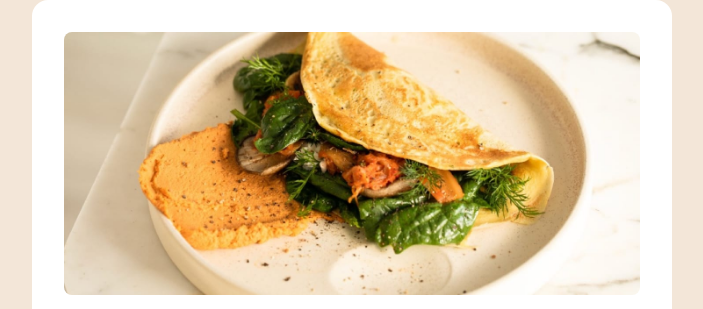
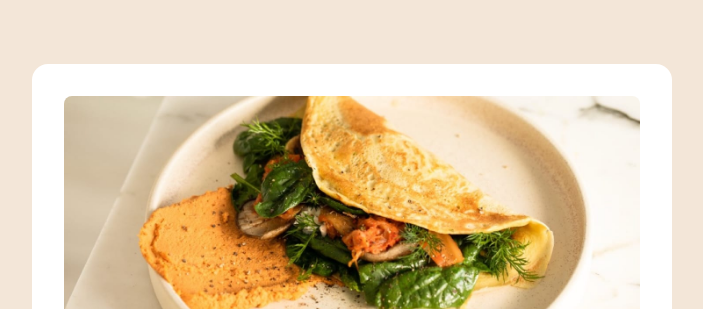
Before and after one commit to CarlosLDC/frontend-mentor-challenges, a plain HTML site: page recipe-page-main/index.html in a window 1280 px wide. Shown: the top 309 px of the page, without its empty margins (288-991 px from the left). Drawn offline with Linux system fonts and the light colour scheme.

Commit message:
Add files via upload

```diff
--- a/recipe-page-main/styles.css
+++ b/recipe-page-main/styles.css
@@ -57,6 +57,11 @@
     box-sizing: border-box;
     margin: 0;
     padding: 0;
+}
+
+/* Margin main content */
+main {
+    margin: var(--space-xxl) 0;
 }
 
 /* Line height */
```
